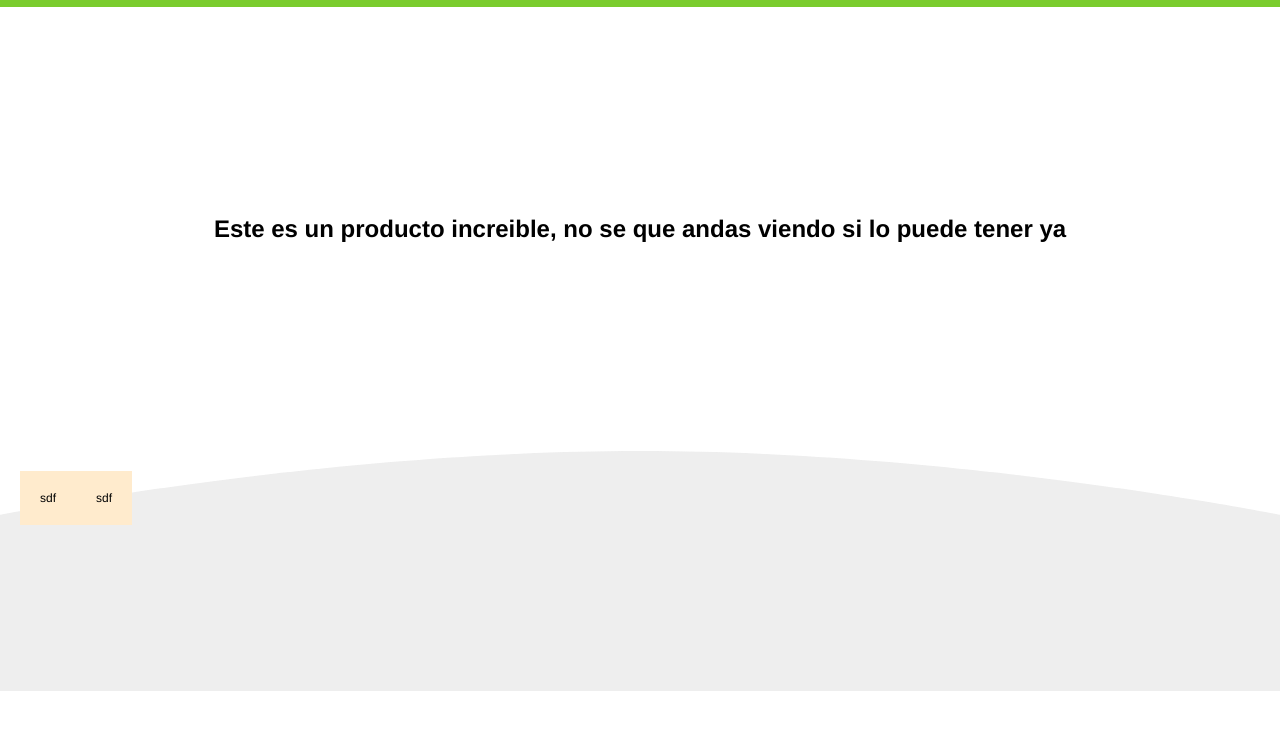
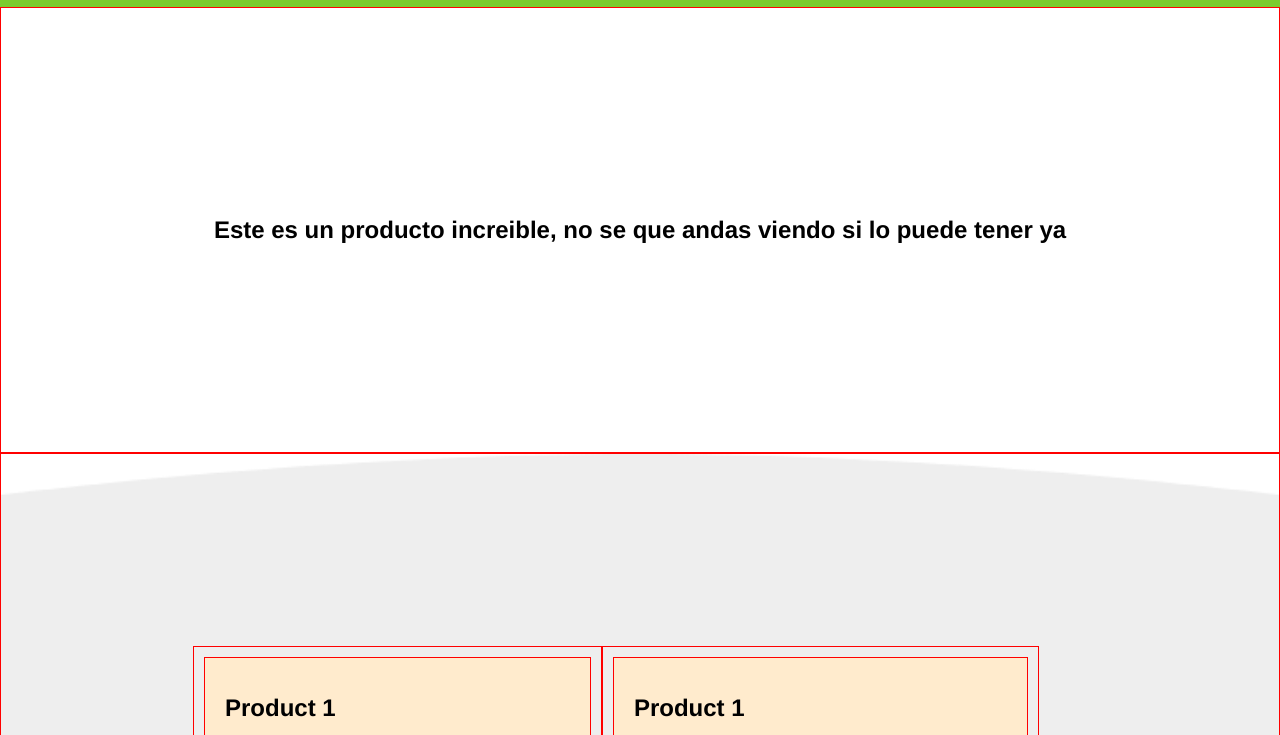
Before and after one commit to PaulMoro/Practice_Store, a plain HTML site: page index.html in a window 1280 px wide. Shown: the part 51-786 px from the top of the page. Drawn offline with Linux system fonts and the light colour scheme.

Commit message:
dividiendo secciones, construyendo tarjetas de producto

```diff
--- a/css/estilos.css
+++ b/css/estilos.css
@@ -39,6 +39,7 @@ nav li a:hover{
 .main_section{
   padding: 15%;
   text-align: center;
+  border: 1px solid red;
 }
 
 .productos{
@@ -46,12 +47,18 @@ nav li a:hover{
   height: 200px;
   background-size:  cover;
   background-position: center top;
-  padding: 20px;
+  padding: 15%;
   display: flex;
+  border: 1px solid red;
+}
+
+.producto {
+  padding: 10px;
+  border: 1px solid red;
 }
 
 .producto .content{
   background-color: blanchedalmond;
   padding: 20px;
-
+  border: 1px solid red;
 }
--- a/index.html
+++ b/index.html
@@ -31,12 +31,14 @@
   <div class="productos">
     <div class="producto">
       <div class="content">
-        sdf
+        <h1>Product 1</h1>
+        <p>Miles de productos hay en el mercado pero nunca una con gatito</p>
       </div>
     </div>
     <div class="producto">
       <div class="content">
-        sdf
+        <h1>Product 1</h1>
+        <p>Miles de productos hay en el mercado pero nunca una con barba-man</p>
       </div>
     </div>
   </div>
```
